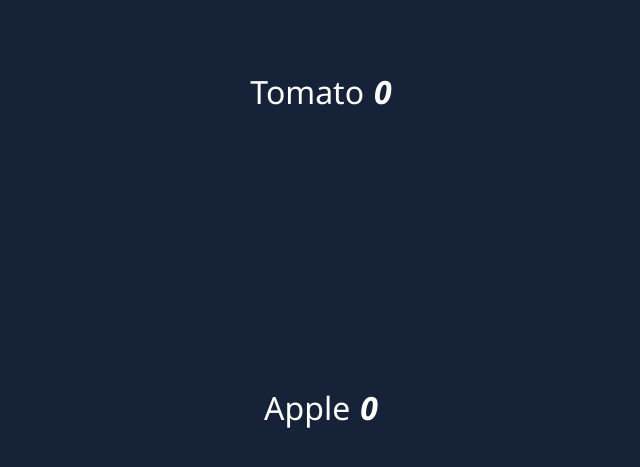
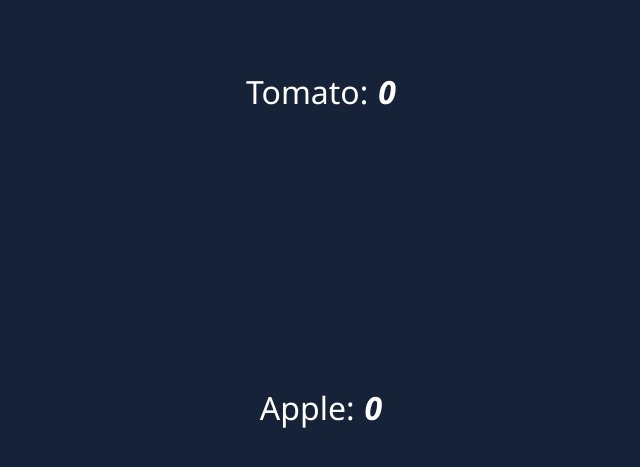
Before and after one commit to Hamzazaheer721/Webworkers-React-Typescript, a React (Create React App) app: page /loop in a window 1280 px wide. Shown: the part 235-702 px from the top of the page, without its empty margins (304-944 px from the left). Built offline with nearby package versions, Linux system fonts and the light colour scheme.

Commit message:
!fix(CT-3): states have been added

```diff
--- a/src/components/Loop/index.tsx
+++ b/src/components/Loop/index.tsx
@@ -1,5 +1,7 @@
 /* eslint-disable no-unused-vars */
-import { FC, memo, useState } from 'react';
+import {
+  FC, memo, useCallback, useState,
+} from 'react';
 import {
   Button, ButtonContainer, Container, CountContainer, Heading, StateHeading,
 } from './index.styled';
@@ -8,22 +10,33 @@ const LoopComponent : FC = memo(() => {
   const [tomatoCount, setTomatoCount] = useState<number>(0)
   const [appleCount, setAppleCount] = useState<number>(0);
 
+  const handleTomatoClick = useCallback(() => {
+    setTomatoCount((prevCount) => prevCount + 1)
+  }, [])
+
+  const handleAppleCick = useCallback(() => {
+    for (let i = 0; i <= 1000000099999999999999999999; i++) {
+      if (i <= 10000000) {
+        setAppleCount((prevCount) => prevCount + 1)
+      }
+    }
+  }, [])
   return (
     <Container>
       <ButtonContainer>
-        <Button>
+        <Button type="button" onClick={handleTomatoClick}>
           Tomato
         </Button>
-        <Button>
+        <Button type="button">
           Apple
         </Button>
       </ButtonContainer>
       <CountContainer>
-        <Heading>Tomato</Heading>
+        <Heading>Tomato: </Heading>
         <StateHeading>{tomatoCount}</StateHeading>
       </CountContainer>
       <CountContainer>
-        <Heading>Apple</Heading>
+        <Heading>Apple: </Heading>
         <StateHeading>{appleCount}</StateHeading>
       </CountContainer>
     </Container>
```
Also changed, not shown: .eslintrc.js.
